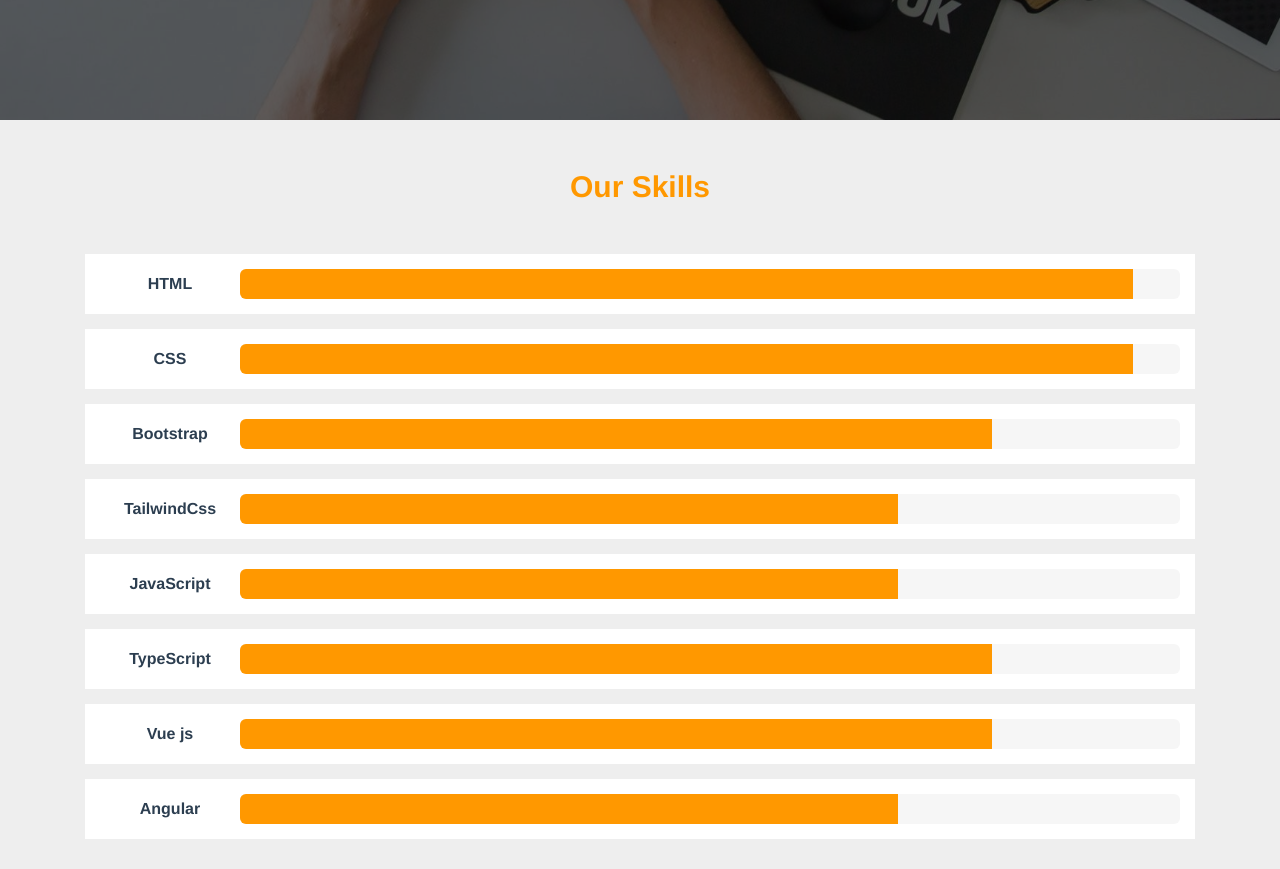
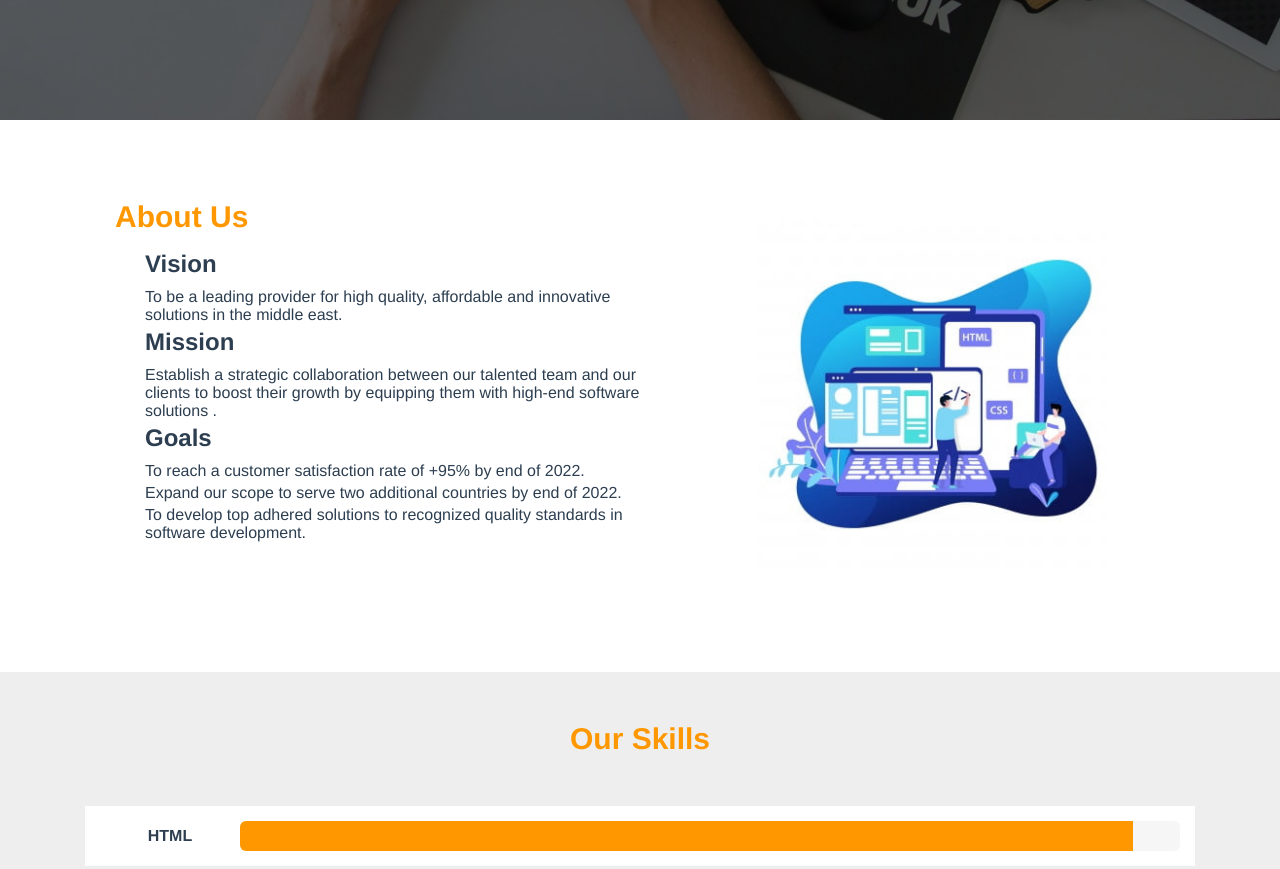
Before and after one commit to Mohammed-Ziyad/Web-designer, a Vue app: page / in a window 1280 px wide. Shown: the part 680-1549 px from the top of the page. Built offline with nearby package versions, Linux system fonts and the light colour scheme.

Commit message:
Add the About section

```diff
--- /dev/null
+++ b/src/components/AboutUs.vue
@@ -0,0 +1,157 @@
+<template>
+  <!-- Start About Us -->
+  <div class="about-us">
+    <div class="container">
+      <div class="info-box">
+        <h2 class="main-heading">About Us</h2>
+        <!--About section  -->
+        <div class="about-sc">
+          <div class="section-title mb-4">
+            <div class="title-effect">
+              <div class="bar bar-top"></div>
+              <div class="bar bar-right"></div>
+              <div class="bar bar-bottom"></div>
+              <div class="bar bar-left"></div>
+            </div>
+            <!-- <h2>We're Building Modern And High Software</h2> -->
+          </div>
+          <ul class="list-unstyled list-icon mb-4">
+            <li class="mb-1"><h2>Vision</h2></li>
+            <li class="mb-3">
+              To be a leading provider for high quality, affordable and
+              innovative solutions in the middle east.
+            </li>
+            <li class="mb-1"><h2>Mission</h2></li>
+            <li class="mb-3">
+              Establish a strategic collaboration between our talented team and
+              our clients to boost their growth by equipping them with high-end
+              software solutions .
+            </li>
+            <li class="mb-1"><h2>Goals</h2></li>
+            <li class="mb-3">
+              <i class="la la-check"></i>To reach a customer satisfaction rate
+              of +95% by end of 2022.
+            </li>
+            <li class="mb-3">
+              <i class="la la-check"></i> Expand our scope to serve two
+              additional countries by end of 2022.
+            </li>
+            <li class="mb-3">
+              <i class="la la-check"></i>To develop top adhered solutions to
+              recognized quality standards in software development.
+            </li>
+          </ul>
+        </div>
+      </div>
+      <div class="image-box">
+        <img src="/images/about-us.jpg" alt="" />
+      </div>
+    </div>
+  </div>
+  <!-- End About Us -->
+</template>
+
+<script>
+export default {};
+</script>
+
+<style lang="scss" scoped>
+.about-us {
+  padding-top: 50px;
+  padding-bottom: 50px;
+  .container {
+    display: flex;
+    & h2 {
+      text-align: start;
+      margin: 0 0 10px;
+    }
+    @media (max-width: 767px) {
+      & h2 {
+        text-align: center;
+      }
+    }
+    .info-box {
+      flex: 1;
+      padding: 30px;
+      & p {
+        line-height: 1.8;
+        color: #767676;
+        margin: 0;
+      }
+    }
+    @media (max-width: 767px) {
+      .info-box {
+        padding: 0;
+      }
+    }
+    .image-box {
+      flex: 1;
+      text-align: center;
+      margin: auto;
+      & img {
+        width: 350px;
+      }
+    }
+  }
+  @media (max-width: 767px) {
+    .container {
+      flex-direction: column;
+      text-align: center;
+    }
+  }
+}
+.about-sc {
+  margin-left: auto !important;
+  margin-bottom: 50px;
+  position: relative;
+}
+.about-sc {
+  margin-left: auto !important;
+  margin-bottom: 50px;
+  position: relative;
+}
+.about-sc .list-unstyled {
+  margin-bottom: 1.5rem;
+  padding-left: 0;
+  list-style: none;
+}
+.about-sc .list-unstyled li {
+  position: relative;
+  padding-left: 30px;
+  margin-bottom: 0.25rem !important;
+}
+.btn::before {
+  content: attr(data-text);
+  height: 100%;
+  left: 0;
+  position: absolute;
+  top: 0;
+  transition: all 0.3s cubic-bezier(0.75, 0, 0.125, 1) 0s;
+  width: 100%;
+  padding: 12px 0;
+}
+.btn span {
+  display: inline-block;
+  opacity: 0;
+  transform: translate3d(10, 10px, 0);
+  transition-timing-function: cubic-bezier(0.75, 0, 0.125, 1);
+  transition: all 0.5s ease-in-out 0s;
+}
+@media (min-width: 992px) {
+  .about-sc {
+    margin-top: 0 !important;
+  }
+}
+@media (min-width: 992px) {
+  .about-sc {
+    flex: 0 0 auto;
+    width: 41.6666666667%;
+  }
+}
+@media (min-width: 768px) {
+  .about-sc {
+    flex: 0 0 auto;
+    width: 100%;
+  }
+}
+</style>
--- a/src/components/global/AppLayout.vue
+++ b/src/components/global/AppLayout.vue
@@ -6,7 +6,7 @@
       @turnOfRandomBackground="emitChangeBackgroundImage($event)"
       @showOrHideBullet="emitChangeBullets($event)"
     />
-
+    <AboutUs />
     <MySkills />
     <OurGallery />
     <TimeLineComponent />
@@ -23,6 +23,7 @@ import OurGallery from "../OurGallery.vue";
 import TimeLineComponent from "../TimeLineComponent.vue";
 import OurFeatures from "../OurFeatures.vue";
 import ContactUs from "../ContactUs.vue";
+import AboutUs from "../AboutUs.vue";
 export default {
   components: {
     AppNavbar,
@@ -33,6 +34,7 @@ export default {
     TimeLineComponent,
     OurFeatures,
     ContactUs,
+    AboutUs,
   },
   data() {
     return {
```
